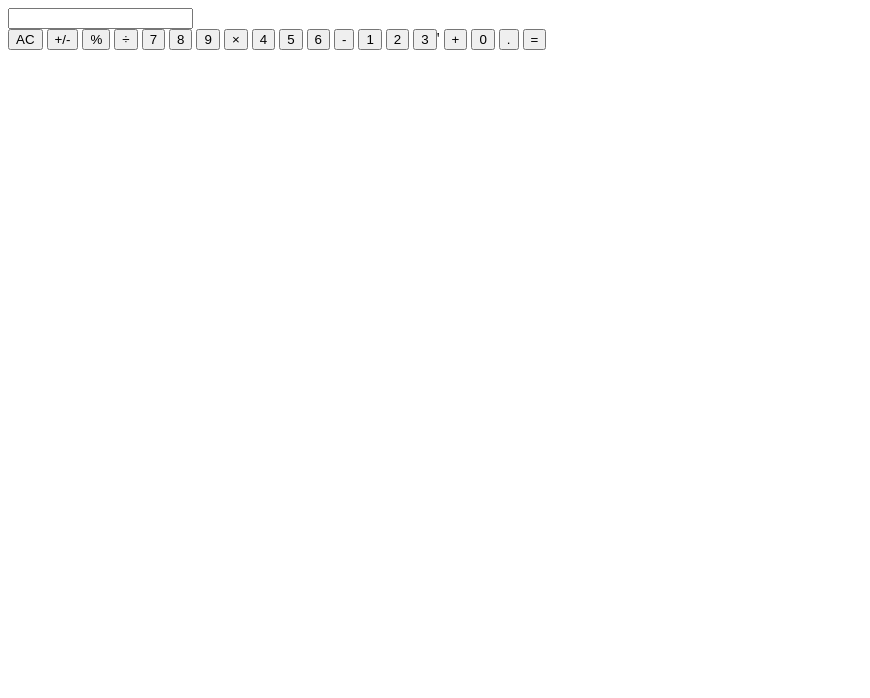
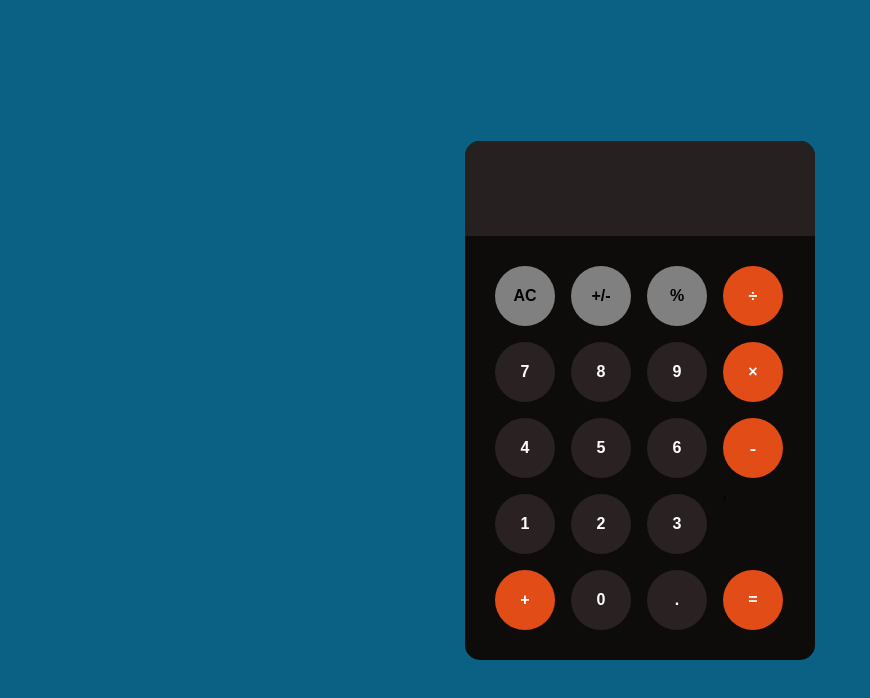
Before and after one commit to Cyril-Nii/Simple-Calculator, a plain HTML site: page Web-App/index.html in a window 1280 px wide. Shown: the whole page, without its empty margins (0-870 px from the left). Drawn offline with Linux system fonts and the light colour scheme.

Commit message:
Before consult

```diff
--- a/Web-App/index.html
+++ b/Web-App/index.html
@@ -11,30 +11,34 @@
 
 <body>
 
+
+
     <div id="calculator">
+
+        <!-- <h1>Simple Calculator</h1> -->
 
         <input id="display" readonly>
 
         <div id="keys">
-            <button onclick="clearDisplay()">AC</button>
-            <button onclick="appendToDisplay('+/-')">+/-</button>
-            <button onclick="appendToDisplay('%')">%</button>
-            <button onclick="appendToDisplay('/')">÷</button>
+            <button onclick="clearDisplay()" class="top">AC</button>
+            <button onclick="appendToDisplay('+/-')" class="top">+/-</button>
+            <button onclick="appendToDisplay('%')" class="top">%</button>
+            <button onclick="appendToDisplay('/')" class="right">÷</button>
             <button onclick="appendToDisplay('7')">7</button>
             <button onclick="appendToDisplay('8')">8</button>
             <button onclick="appendToDisplay('9')">9</button>
-            <button onclick="appendToDisplay('*')">×</button>
+            <button onclick="appendToDisplay('*')" class="right">×</button>
             <button onclick="appendToDisplay('4')">4</button>
             <button onclick="appendToDisplay('5')">5</button>
             <button onclick="appendToDisplay('6')">6</button>
-            <button onclick="appendToDisplay('-')">-</button>
+            <button onclick="appendToDisplay('-')" class="right">˗</button>
             <button onclick="appendToDisplay('1')">1</button>
             <button onclick="appendToDisplay('2')">2</button>
             <button onclick="appendToDisplay('3')">3</button>'
-            <button onclick="appendToDisplay('+')">+</button>
+            <button onclick="appendToDisplay('+')" class="right">+</button>
             <button onclick="appendToDisplay('0')">0</button>
             <button onclick="appendToDisplay('.')">.</button>
-            <button onclick="calculate()">=</button>
+            <button onclick="calculate()" class="right">=</button>
 
         </div>
 
--- a/Web-App/index.js
+++ b/Web-App/index.js
@@ -0,0 +1,22 @@
+
+const display = document.getElementById('display');
+
+
+
+function appendToDisplay(input){
+    display.value += input;
+}
+
+function calculate(){
+    try{
+        display.value = eval(display.value);
+    }
+    catch(error){
+        display.value = "Error";
+    }
+
+}
+
+function clearDisplay(){
+    display.value = "";
+}
--- a/Web-App/style.css
+++ b/Web-App/style.css
@@ -0,0 +1,93 @@
+body {
+    margin: 0;
+    display: flex;
+    justify-content: center;
+    align-items: center;
+    height: 100vh;
+    background-color: rgb(10, 97, 131);
+}
+
+#calculator {
+    font-family: Arial, Helvetica, sans-serif;
+    background-color: hsl(0, 10%, 5%);
+    border-radius: 15px;
+    max-width: 350px;
+    overflow: hidden;
+
+}
+
+#calculator h1 {
+    display: flex;
+    justify-content: center;
+    color:white;
+}
+
+#display {
+    width: 100%;
+    padding: 20px;
+    font-size: 3rem;
+    text-align: left;
+    border: none;
+    background-color: hsl(0, 10%, 14%);
+    color: white;
+}
+
+
+#keys{
+    display: grid;
+    grid-template-columns: repeat(4,0.2fr);
+    padding: 30px;
+    gap: 1rem;
+}
+
+
+button {
+  height: 60px;
+  width: 60px;
+  border: none;
+  border-radius: 50px;
+  background-color: hsl(0, 10%, 15%);
+  color: white;
+  font-size: 1rem;
+  font-weight: bold;
+  cursor: pointer;
+}
+
+button:hover{
+    background-color: hsl(0, 3%, 34%)
+}
+
+button:active{
+    color: black;
+    background-color: rgba(238, 235, 235, 0.966);
+}
+
+
+.top {
+    color: black;
+    background-color: grey;
+}
+
+.top:hover {
+    background-color: rgba(128, 128, 128, 0.658);
+}
+
+.top:active{
+    background-color: rgba(238, 235, 235, 0.966);
+
+}
+
+
+.right{
+    background-color: rgba(255, 86, 25, 0.877);
+}
+
+.right:hover{
+    background-color: rgba(255, 86, 25, 0.61);
+    color: white;
+}
+
+.right:active{
+    color: white;
+    background-color: rgba(255, 86, 25, 0.89);
+}
```
